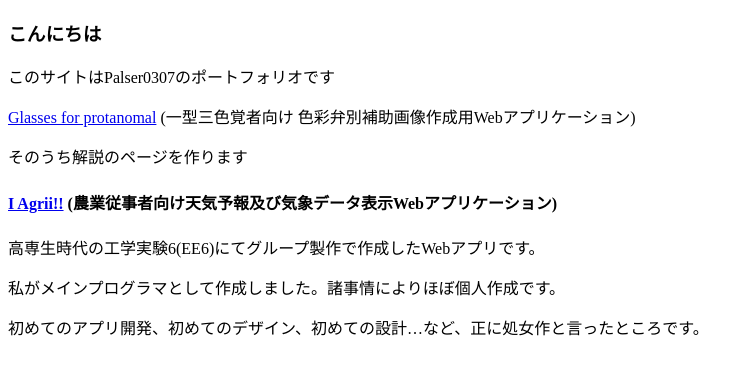
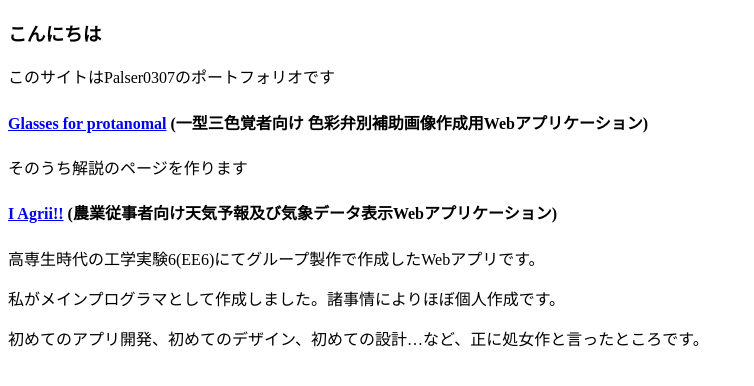
Before and after one commit to Palser0307/Palser0307inLazy, a plain HTML site: page docs/index.html in a window 1280 px wide. Shown: the whole page, without its empty margins (0-754 px from the left). Drawn offline with Linux system fonts and the light colour scheme.

Commit message:
Update index.html
前回の修正

```diff
--- a/docs/index.html
+++ b/docs/index.html
@@ -7,10 +7,10 @@
     <body>
         <h3>こんにちは</h3>
         <p>このサイトはPalser0307のポートフォリオです</p>
-        <p>
+        <h4>
             <a href="./glassesforprotanomal/RinzeC2.html">Glasses for protanomal</a>
             (一型三色覚者向け 色彩弁別補助画像作成用Webアプリケーション)
-        </p>
+        </h4>
         <p>そのうち解説のページを作ります</p>
         <h4>
             <a href="https://aw1-h31.herokuapp.com">I Agrii!!</a>
```
